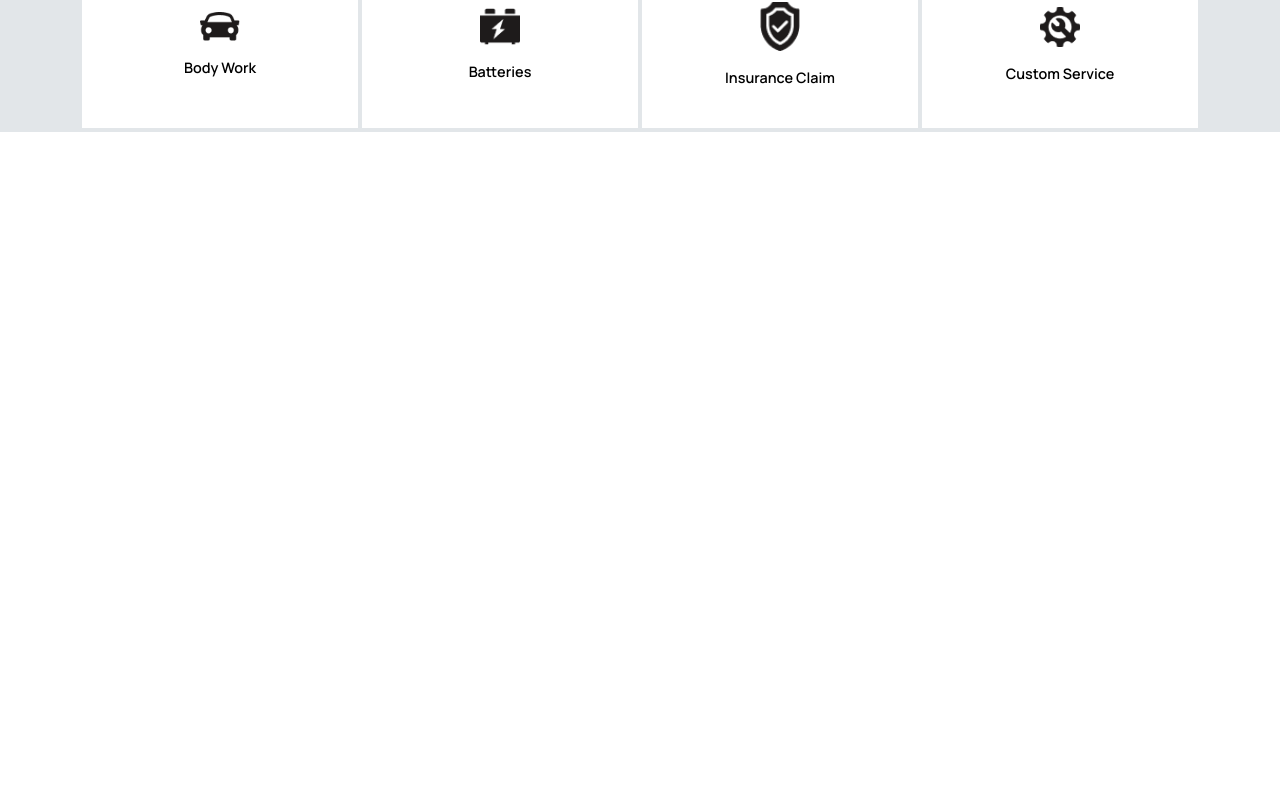
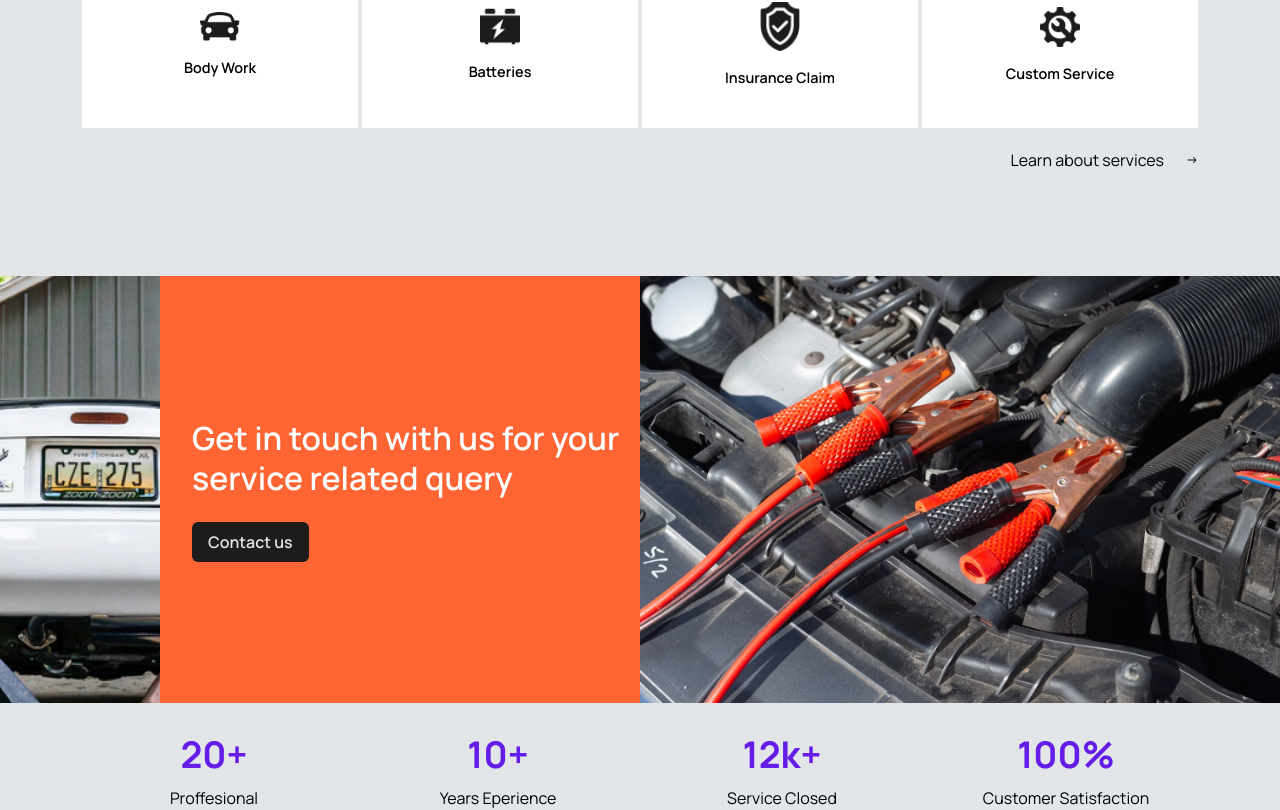
Before and after one commit to solawaleayomide/Finsweet-Auto, a React (Create React App) app: page / in a window 1280 px wide. Shown: the part 2243-3053 px from the top of the page. Before the commit the page ends 2375 px from the top, so only its background shows below. Built offline with nearby package versions, Linux system fonts and the light colour scheme.

Commit message:
finsweet-auto

```diff
--- a/src/components/Btn.js
+++ b/src/components/Btn.js
@@ -1,11 +1,19 @@
 import React from "react";
 
-function Btn({ text }) {
+function Btn({ text, text1 }) {
   return (
     <div>
-      <button className="bg-primary px-4 py-2 text-steelgrey rounded-md font-semibold hover:opacity-90">
-        {text}
-      </button>
+      {text && (
+        <button className="bg-primary px-4 py-2 text-steelgrey rounded-md font-semibold hover:opacity-90">
+          {text}
+        </button>
+      )}
+
+      {text1 && (
+        <button className="bg-black px-4 py-2 text-steelgrey rounded-md font-semibold hover:opacity-90">
+          {text1}
+        </button>
+      )}
     </div>
   );
 }
--- a/src/datas/Home.js
+++ b/src/datas/Home.js
@@ -120,3 +120,26 @@ export const Offers = [
     text: "Custom Service",
   },
 ];
+
+export const Ctas = [
+  {
+    id: 1,
+    text1: "20+",
+    text2: "Proffesional",
+  },
+  {
+    id: 2,
+    text1: "10+",
+    text2: "Years Eperience",
+  },
+  {
+    id: 3,
+    text1: "12k+",
+    text2: "Service Closed",
+  },
+  {
+    id: 4,
+    text1: "100%",
+    text2: "Customer Satisfaction",
+  },
+];
--- a/src/pages/home/Home.js
+++ b/src/pages/home/Home.js
@@ -3,6 +3,7 @@ import Hero from "./sections/Hero";
 import Qoute from "./sections/Qoute";
 import Process from "./sections/Process";
 import Offer from "./sections/Offer";
+import Cta from "./sections/Cta";
 
 function Home() {
   return (
@@ -11,6 +12,7 @@ function Home() {
       <Qoute />
       <Process />
       <Offer />
+      <Cta />
     </div>
   );
 }
--- /dev/null
+++ b/src/pages/home/sections/Cta.js
@@ -0,0 +1,57 @@
+import React from "react";
+import img1 from "../../../assets/Image 1.jpg";
+import img2 from "../../../assets/bg1.avif";
+import Btn from "../../../components/Btn";
+import { Ctas } from "../../../datas/Home";
+
+function Cta() {
+  return (
+    <div className="bg-steelgrey pt-[4rem]">
+      <div className="md:grid md:grid-cols-8">
+        <div className="md:col-span-1">
+          <img
+            src={img1}
+            alt="ctaImg1"
+            className="h-full w-full object-cover"
+          />
+        </div>
+
+        <div className="md:col-span-3">
+          <div className="bg-primary h-full flex items-center px-4 py-6 md:py-0">
+            <div className="pl-[1rem]">
+              <h2 className="font-semibold leading-10 text-[2rem] text-white mb-[1.5rem]">
+                Get in touch with us for your service related query
+              </h2>
+              <Btn text1="Contact us" />
+            </div>
+          </div>
+        </div>
+
+        <div className="md:col-span-4">
+          <img
+            src={img2}
+            alt="ctaImg2"
+            className="h-full w-full object-cover"
+          />
+        </div>
+      </div>
+
+      <div className="container mt-6">
+        <div className="grid grid-cols-2 md:grid-cols-4 gap-4 text-center">
+          {Ctas.map((cta, _i) => {
+            return (
+              <div>
+                <p className="mb-1 text-secondary font-bold text-[2.3rem]">
+                  {cta.text1}
+                </p>
+                <p>{cta.text2}</p>
+              </div>
+            );
+          })}
+        </div>
+      </div>
+    </div>
+  );
+}
+
+export default Cta;
--- a/src/pages/home/sections/Offer.js
+++ b/src/pages/home/sections/Offer.js
@@ -1,5 +1,6 @@
 import React from "react";
 import { Offers } from "../../../datas/Home";
+import { IoIosArrowRoundForward } from "react-icons/io";
 
 function Offer() {
   return (
@@ -25,6 +26,11 @@ function Offer() {
             );
           })}
         </div>
+
+        <div className="flex gap-5 items-center justify-center md:justify-end mt-[1rem] pb-10">
+          <p>Learn about services</p>
+          <IoIosArrowRoundForward />
+        </div>
       </div>
     </div>
   );
```
Also changed, not shown: src/assets/Image 1.jpg (added), src/assets/bg1.avif (added).
